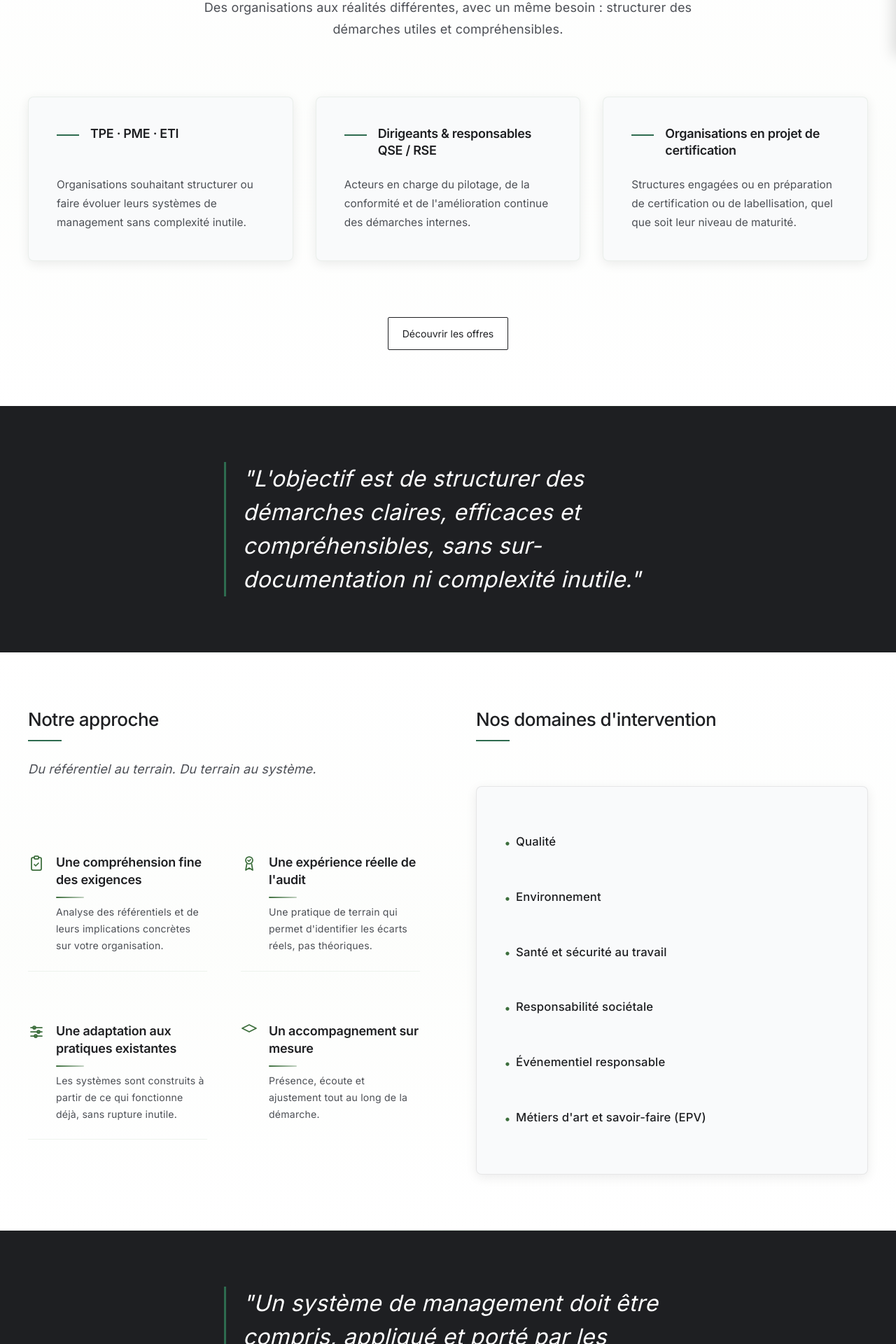
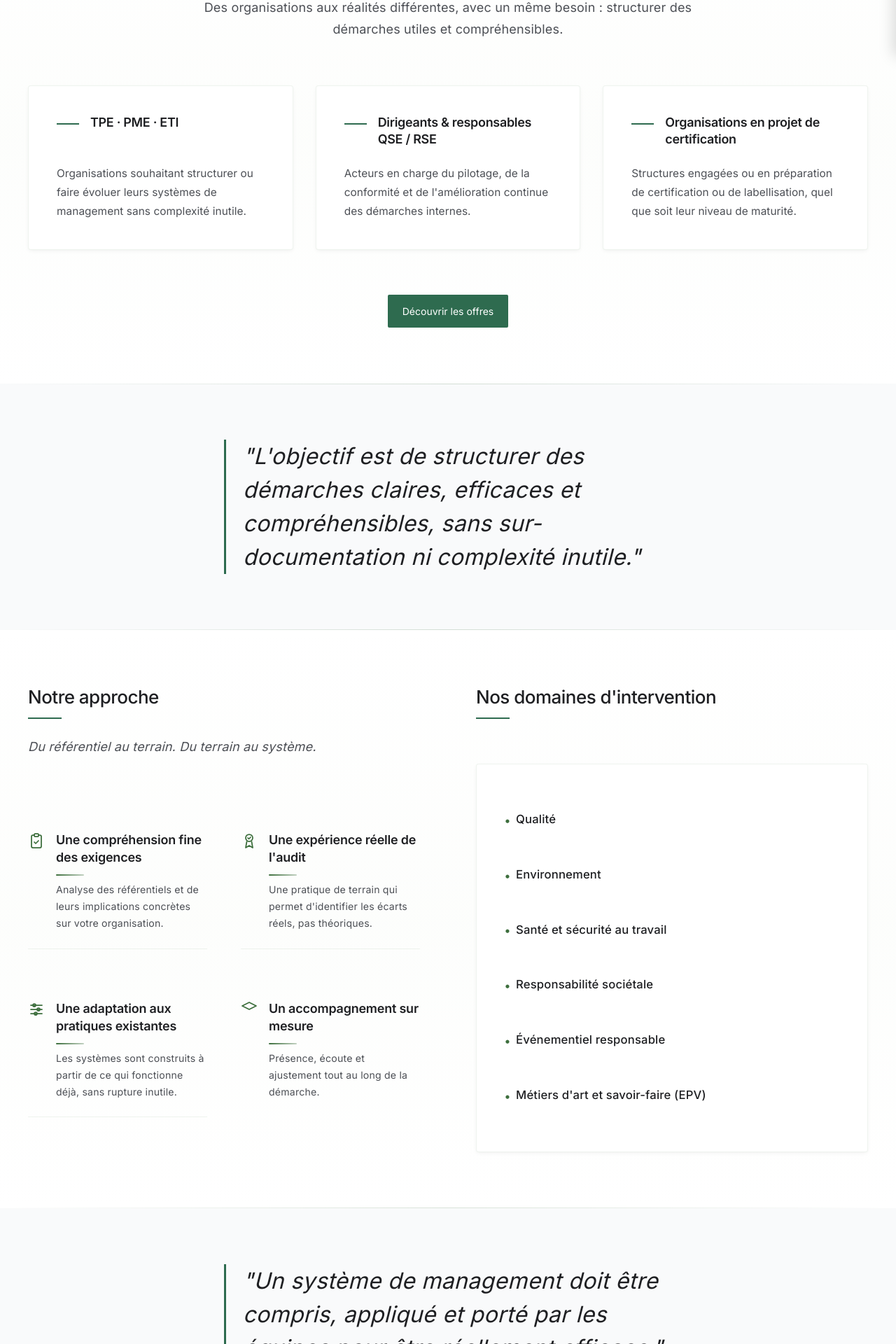
Before and after one commit to charles4nier/gaia, a Next.js app: page / in a window 1280 px wide. Shown: the part 720-2640 px from the top of the page at 70% size. Built offline with nearby package versions, Linux system fonts and the light colour scheme; no server answers.

Commit message:
Final refonte

```diff
--- a/features/formations/FormationsGrid/style.scss
+++ b/features/formations/FormationsGrid/style.scss
@@ -3,8 +3,8 @@
 .formations-grid-section {
 	padding: $section-padding-y-desktop 0;
 	background-color: $white;
-	border-top: 1px solid rgba(0, 0, 0, 0.06);
-	border-bottom: 1px solid rgba(0, 0, 0, 0.06);
+	border-top: $border;
+	border-bottom: $border;
 
 	&__title {
 		font-family: $font-family-primary;
--- a/features/home/ApproachAndDomains/style.scss
+++ b/features/home/ApproachAndDomains/style.scss
@@ -19,35 +19,6 @@
 		grid-template-columns: 1fr 1fr;
 		gap: $spacing-5xl; // 80px
 		align-items: start;
-	}
-
-	&__col {
-		&--approach {
-			// Colonne de gauche, pas de style spécial
-		}
-
-		&--domains {
-			// Colonne de droite avec encart noir léger pour le contenu
-			.domains {
-				&__title {
-					// Le titre reste normal
-				}
-
-				&__wrapper {
-					background: $white-secondary;
-					padding: $spacing-2xl;
-					border-radius: 8px;
-					border: 1px solid rgba(0, 0, 0, 0.08);
-					box-shadow: 0 4px 16px rgba(0, 0, 0, 0.08);
-					text-align: center;
-					margin-top: $spacing-4xl; // Espacement après le titre
-				}
-
-				ul {
-					align-items: flex-start;
-				}
-			}
-		}
 	}
 
 	@media (max-width: 1024px) {
@@ -75,7 +46,7 @@
 	right: 50%;
 	margin-left: -50vw;
 	margin-right: -50vw;
-	background: $black-primary; // Fond vert pâle
+	background: $white-secondary; // Fond vert pâle
 	padding: $spacing-5xl 0; // 80px
 
 	// Ligne décorative fine en bas
@@ -112,7 +83,7 @@
 		font-size: clamp(22px, 3vw, 32px);
 		font-weight: 400;
 		font-style: italic;
-		color: $white;
+		color: $black-primary;
 		line-height: 1.5;
 		letter-spacing: 0.01em;
 		margin: 0;
--- a/features/home/Domains/style.scss
+++ b/features/home/Domains/style.scss
@@ -31,6 +31,13 @@
 		display: flex;
 		flex-direction: column;
 		align-items: center;
+		background: $white;
+		padding: $spacing-2xl;
+		border-radius: 4px;
+		border: $border-card;
+		box-shadow: $shadow-soft;
+		text-align: center;
+		margin-top: $spacing-4xl;
 	}
 
 	ul {
@@ -41,6 +48,7 @@
 		flex-direction: column;
 		gap: 0;
 		width: 100%;
+		align-items: flex-start;
 	}
 
 	li {
--- a/features/home/Hero/style.scss
+++ b/features/home/Hero/style.scss
@@ -155,6 +155,7 @@
 		}
 
 		&__text {
+			width: 100%;
 			gap: $spacing-2xl;
 		}
 
--- a/features/home/TargetAudience/index.tsx
+++ b/features/home/TargetAudience/index.tsx
@@ -33,7 +33,7 @@ export default function TargetAudience() {
 						</li>
 					))}
 				</ul>
-				<Link href="/offres" className="button-tertiary">
+				<Link href="/offres" className="button-primary">
 					Découvrir les offres
 				</Link>
 			</div>
--- a/features/home/TargetAudience/style.scss
+++ b/features/home/TargetAudience/style.scss
@@ -46,7 +46,7 @@
 		line-height: 1.75; // Légèrement augmenté pour meilleure lisibilité
 		letter-spacing: 0.01em;
 		color: $black-secondary;
-		margin: 0 auto $spacing-5xl; // 80px - espacement encore plus généreux avant les cartes
+		margin: 0 auto $spacing-4xl; // 80px - espacement encore plus généreux avant les cartes
 		max-width: 68ch; // Légèrement augmenté pour meilleure lisibilité
 	}
 
@@ -55,7 +55,7 @@
 		grid-template-columns: repeat(3, 1fr);
 		gap: $spacing-xl; // 32px - gap généreux entre cartes
 		align-items: stretch;
-		margin: 0 auto $spacing-5xl;
+		margin: 0 auto $spacing-4xl;
 
 
 		li {
@@ -64,10 +64,10 @@
 			justify-content: flex-start; // Alignement en haut selon Swiss Design
 			gap: $spacing-md; // 16px - espacement interne entre titre et texte
 			padding: $spacing-2xl; // 40px - padding encore plus généreux
-			background: $white-secondary;
-			border: 1px solid rgba(60, 110, 60, 0.08);
-			border-radius: 8px;
-			box-shadow: 0 4px 16px rgba(0, 0, 0, 0.08);
+			background: $white;
+			border: $border-card;
+			border-radius: 4px;
+			box-shadow: $shadow-soft;
 			height: 100%;
 			position: relative;
 		}
--- a/features/home/Why/style.scss
+++ b/features/home/Why/style.scss
@@ -1,8 +1,7 @@
 .why {
 	padding: $section-padding-y-desktop 0;
 	background-color: $white;
-	border-top: 1px solid rgba(0, 0, 0, 0.06);
-	border-bottom: 1px solid rgba(0, 0, 0, 0.06);
+	border-bottom: $border;
 
 	&__title {
 		font-family: $font-family-primary;
@@ -44,11 +43,11 @@
 	}
 
 	&__cta-box {
-		background: $white-secondary;
+		background: $white;
 		padding: $spacing-3xl;
-		border-radius: 8px;
-		border: 1px solid rgba(60, 110, 60, 0.08);
-		box-shadow: 0 4px 16px rgba(0, 0, 0, 0.08);
+		border-radius: 4px;
+		border: $border-card;
+		box-shadow: $shadow-soft;
 		display: flex;
 		flex-direction: column;
 		gap: $spacing-xl;
--- a/shared/components/Header/style.scss
+++ b/shared/components/Header/style.scss
@@ -14,8 +14,7 @@
 	height: 60px;
 	display: flex;
 	align-items: center;
-	background-color: rgb(255 255 255 / .75) !important;
-    backdrop-filter: saturate(180%) blur(20px);
+	background-color: $white;
 
 
 	&::after {
--- a/shared/styles/variables.scss
+++ b/shared/styles/variables.scss
@@ -7,6 +7,8 @@ $black: #1e1f22;
 $black-primary: #1e1f22;
 $black-secondary: #4c4f55;
 $black-tertiary: #d6d6d6;
+
+$grey: #F3F6F8;
 
 $white: #ffffff;
 $white-secondary: #F9FAFB;
@@ -26,7 +28,7 @@ $gradient-green: linear-gradient(135deg, #254312, #3d7a5a);
 $gradient-ocre: linear-gradient(135deg, #b76b59, #8d4f43);
 
 /* --- Ombres & bordures --- */
-$shadow-soft: 0 2px 8px rgba(0, 0, 0, 0.04);
+$shadow-soft: 0 2px 6px -1px rgb(0 0 0 / 6%), 0 1px 3px -2px rgb(0 0 0 / 6%);
 $shadow-medium: 0 4px 20px rgba(0, 0, 0, 0.08);
 $shadow-strong: 0 8px 30px rgba(0, 0, 0, 0.12);
 $shadow-floating-card: 0 4px 16px rgba(0, 0, 0, 0.08); // Ombre portée pour encadrés flottants
@@ -153,3 +155,6 @@ $text-size-level-3-desktop: 14px;
 $text-size-level-1-mobile: 16px;
 $text-size-level-2-mobile: 15px;
 $text-size-level-3-mobile: 13px;
+
+$border-card: 1px solid rgba(60, 110, 60, 0.08);
+$border: 1px solid rgba(60, 110, 60, 0.15)
```
Also changed, not shown: features/formations/FormationCard/style.scss (+5 -9 lines), features/formations/PedagogicalApproach/style.scss (+4 -9 lines), features/offres/OfferSection/style.scss (+8 -10 lines).
